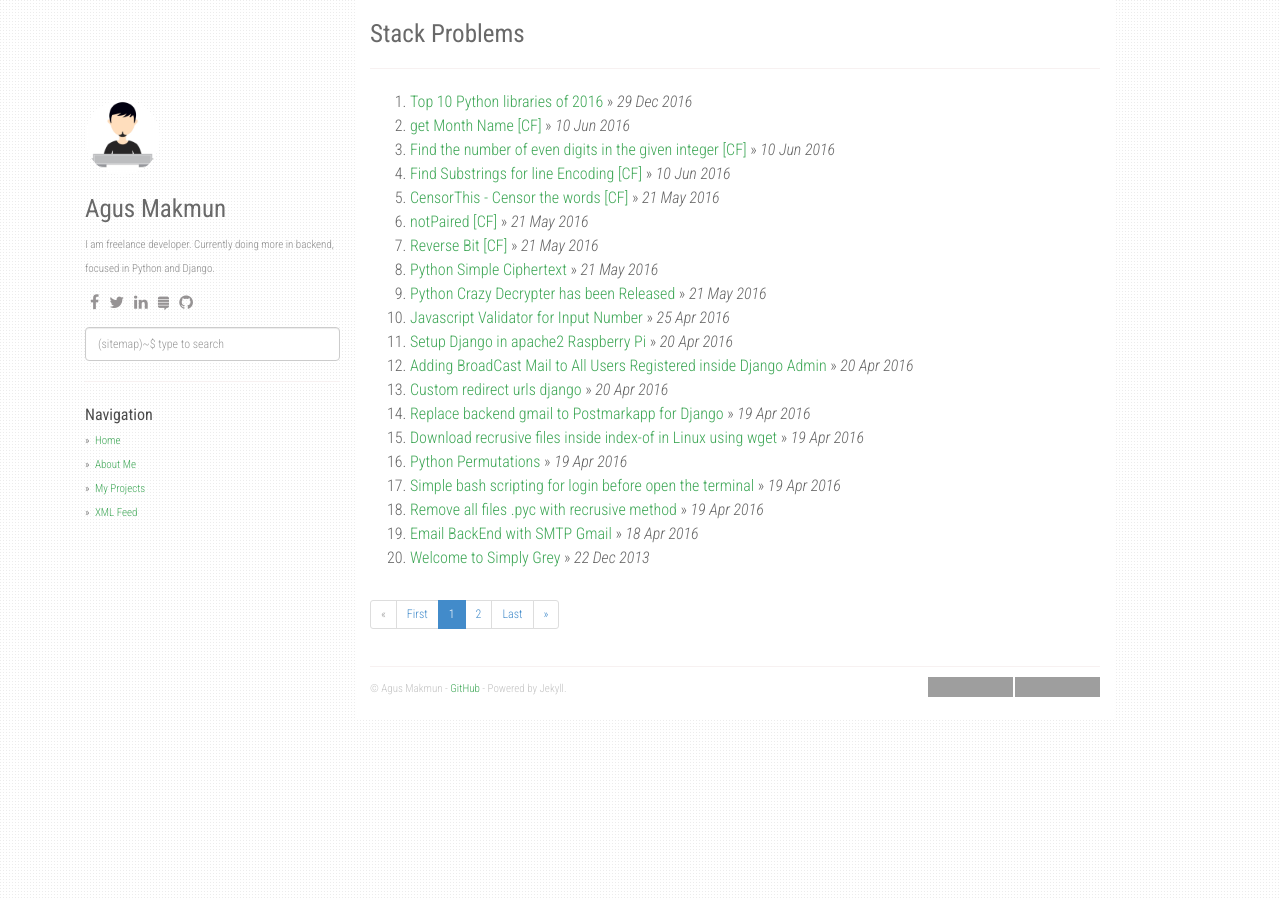
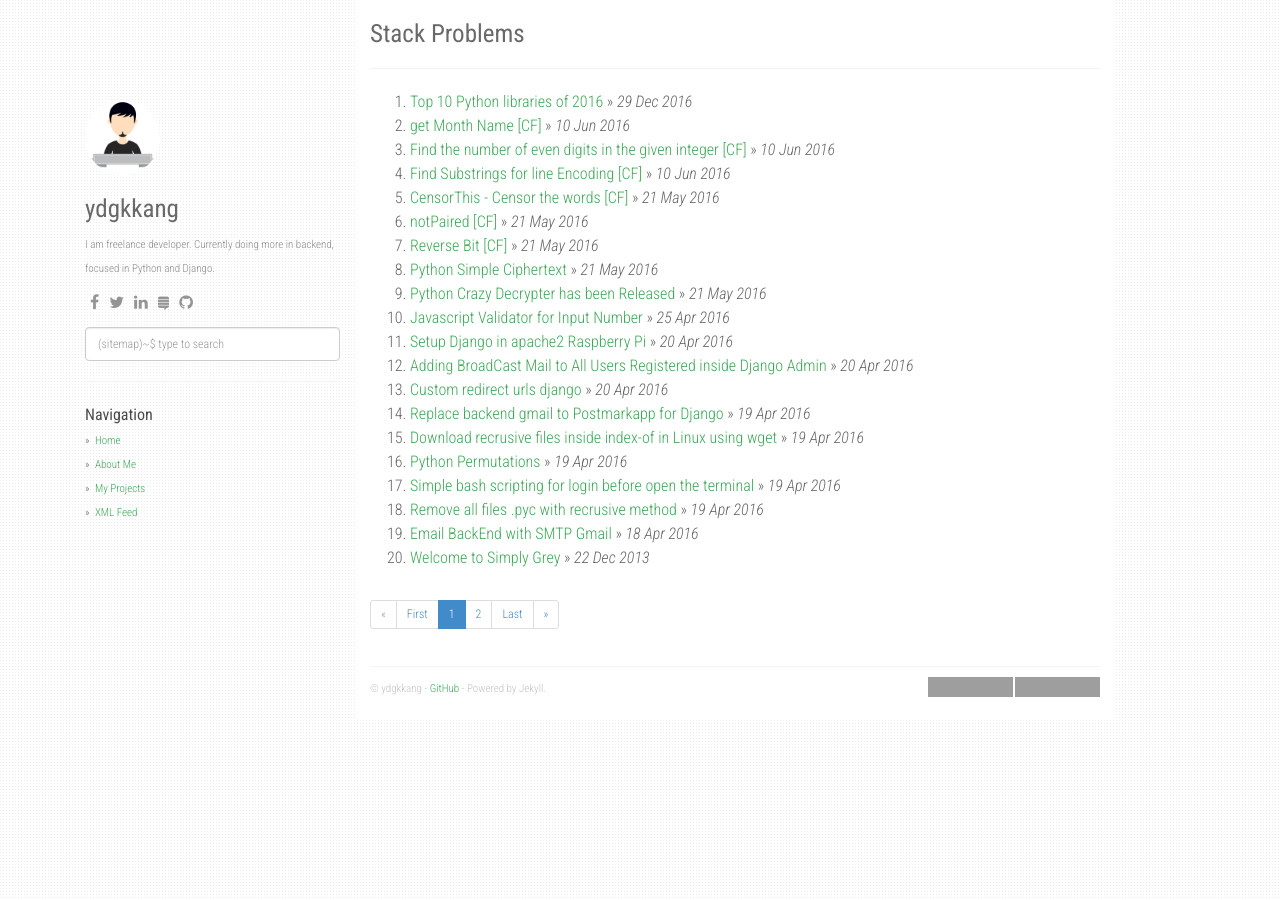
Before and after one commit to ydgkkang/ydgkkang.github.io, a Jekyll site: the page built from index.html, in a window 1280 px wide. Built offline with Jekyll 4.4.1, drawn with Linux system fonts in a browser that asks for light colours; nearby versions of some CDN libraries; the list of posts is cut into pages by our own code; grey boxes are pictures that could not be loaded.

Commit message:
Update _config.yml

```diff
--- a/_config.yml
+++ b/_config.yml
@@ -1,7 +1,7 @@
 title: Stack Problems
 description: My Personal Stack Problems
-author: Agus Makmun
-github: https://github.com/agusmakmun
+author: ydgkkang
+github: https://github.com/ydgkkang/ydgkkang.github.io
 about: I am freelance developer. Currently doing more in backend, focused in Python and Django.
 disqus_shortname: stackproblems
 google_analytics: UA-XXXXXXXX-Y
@@ -39,7 +39,7 @@ urls:
     - text: XML Feed
       url: /feed.xml
 
-url: "https://agusmakmun.github.io"
+url: "https://ydgkkang.github.io"
 baseurl: ""
 paginate: 20
 per_page: 20
```
